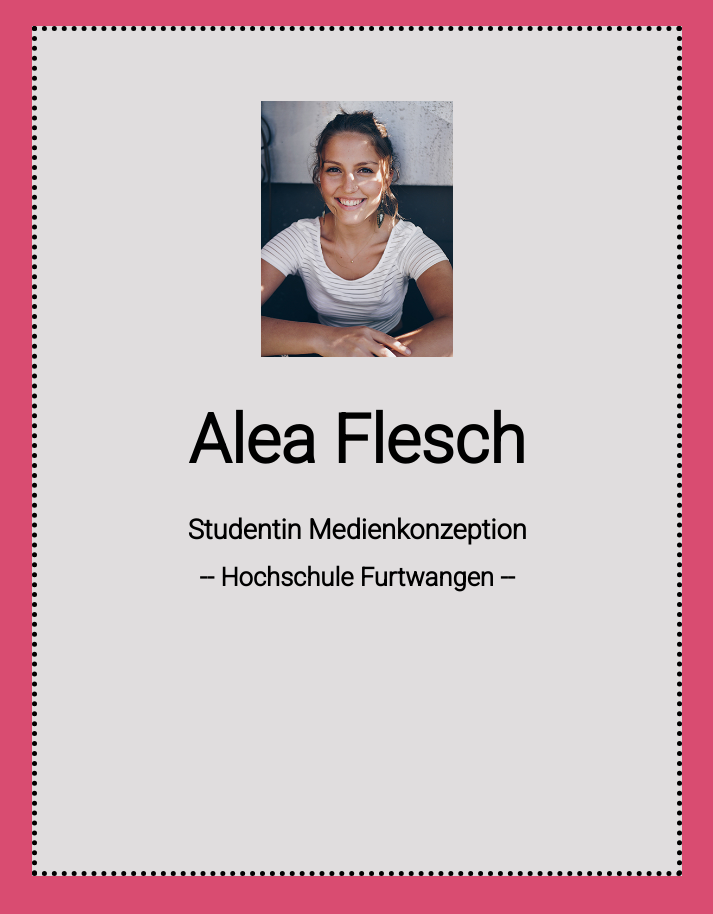
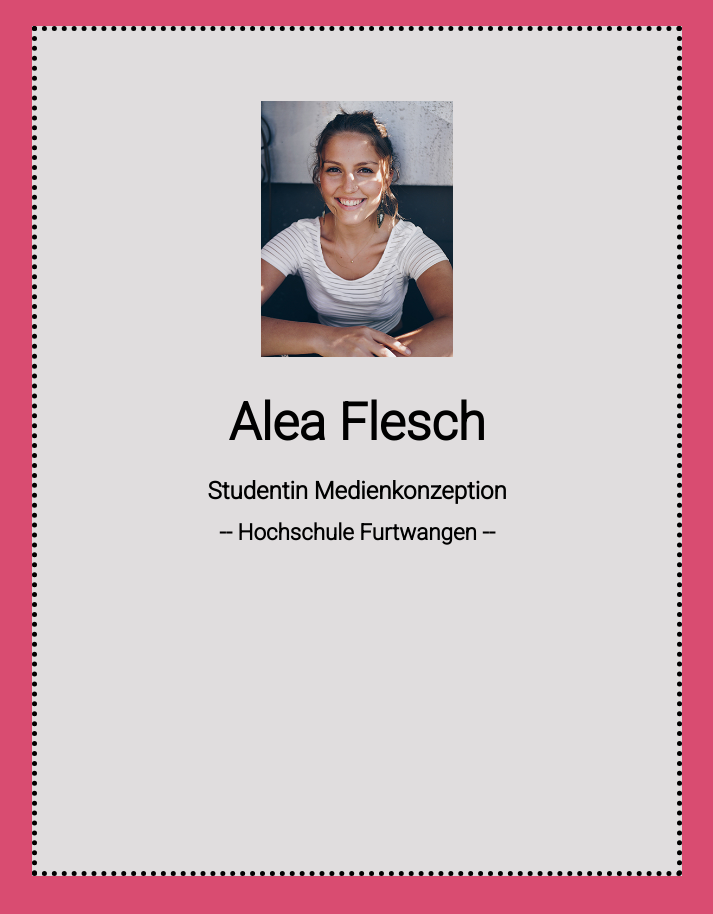
Before and after one commit to AleaFlesch/AleaFlesch.github.io, a plain HTML site: page index.html in a window 1280 px wide. Shown: the whole page, without its empty margins (275-988 px from the left). Drawn offline with Linux system fonts and the light colour scheme.

Commit message:
Update index.css

```diff
--- a/index.css
+++ b/index.css
@@ -30,17 +30,17 @@
 }
 
 h1 {
-	font-size: 4.2em;
+	font-size: 3.2em;
 	line-height: 1em;
 }
 
 h2 {
-	font-size:1.7em;
+	font-size:1.5em;
 	line-height: 0.8em;
 }
 
 h3 {
-	font-size:1.6em;
+	font-size:1.4em;
 	line-height: 0.8em;
 }
 
```
